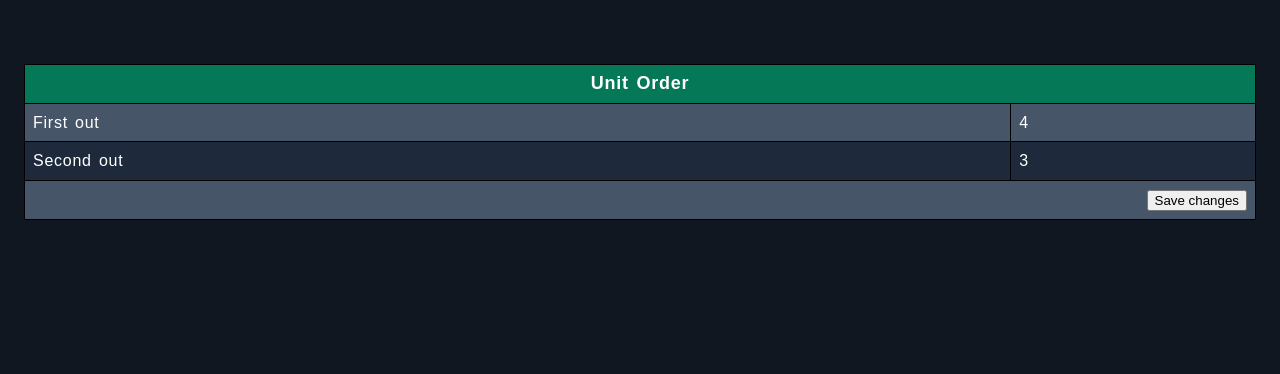
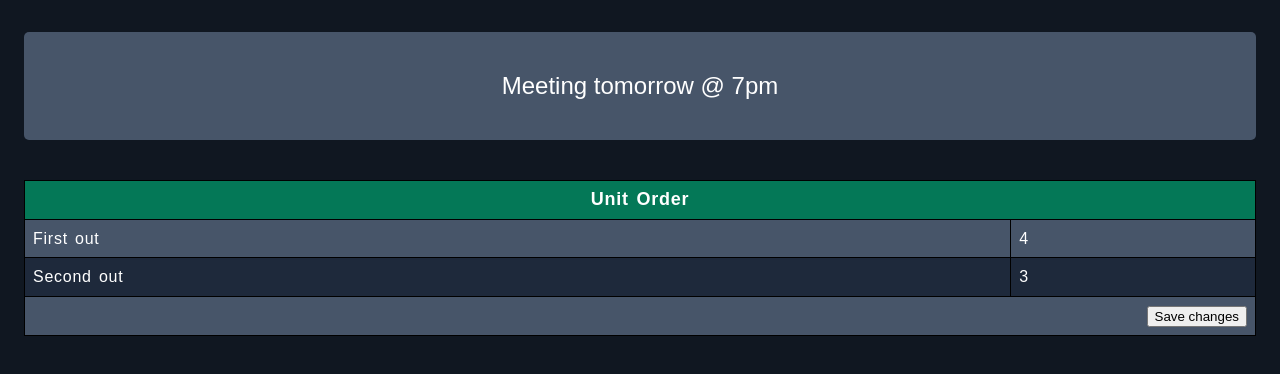
Before and after one commit to EMT119/Rescue20dashboard.github.io, a plain HTML site: page index.html in a window 1280 px wide. Drawn offline with Linux system fonts and the light colour scheme.

Commit message:
Meeting added

```diff
--- a/index.html
+++ b/index.html
@@ -8,6 +8,7 @@
     <script defer src="script.js"></script>
   </head>
   <body>
+    <span>Meeting tomorrow @ 7pm</span>
     <table class="dark">
       <thead>
         <th class="header" colspan="2">Unit Order</th>
```
